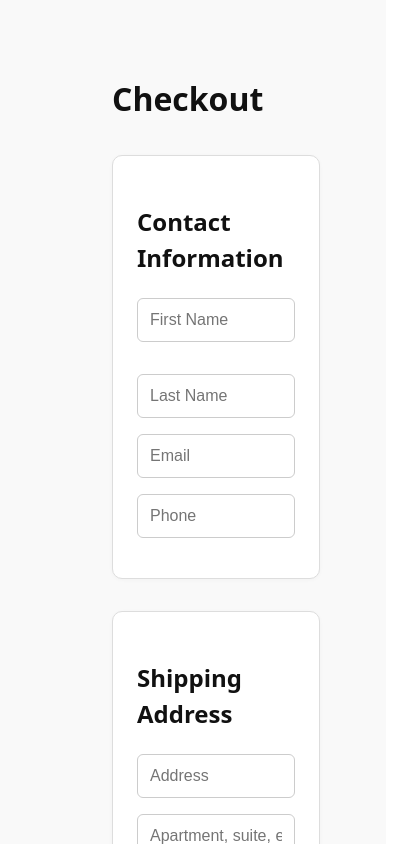
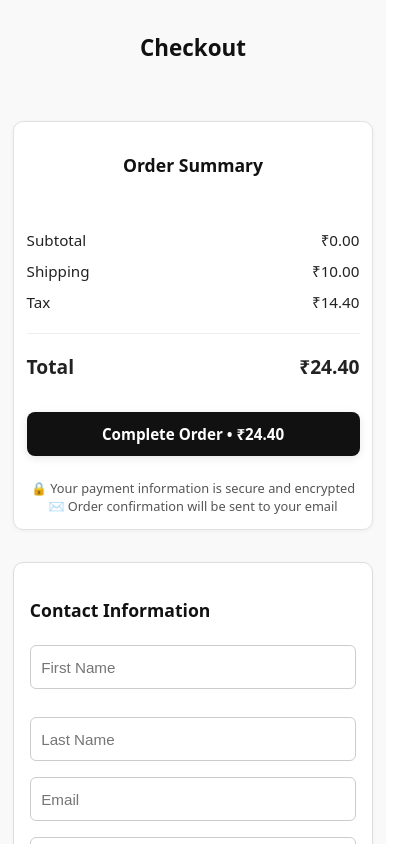
Before and after one commit to Prajwal4648/ecommerce-react-ui, a React (Vite) app: page /checkout in a window 390 px wide. Shown: the top 844 px of the page, 418 px wide, since content can reach past the window. Built offline with nearby package versions, Linux system fonts and the light colour scheme.

Commit message:
added responsiveness for checkout page

```diff
--- a/src/pages/Cart/Checkout.css
+++ b/src/pages/Cart/Checkout.css
@@ -162,3 +162,142 @@ input:not([type='checkbox']), select {
   margin-bottom: 0.5rem;
   color: #555;
 }
+
+/* Tablet (≤991px) */
+@media (max-width: 991px) {
+  .checkout-page {
+    padding: 2rem 2rem;
+  }
+
+  .checkout-title {
+    font-size: 1.8rem;
+  }
+
+  .checkout-container {
+    gap: 2rem;
+  }
+
+  .form-section h3 {
+    font-size: 1.3rem;
+  }
+
+  input:not([type='checkbox']),
+  select {
+    font-size: 0.95rem;
+  }
+}
+
+/* Mobile (≤768px) */
+@media (max-width: 768px) {
+  .checkout-page {
+    padding: 1.5rem 1rem;
+  }
+
+  .checkout-title {
+    text-align: center;
+    font-size: 1.6rem;
+    margin-bottom: 1.5rem;
+  }
+
+  .checkout-container {
+    flex-direction: column;
+    width: 100%;
+    gap: 2rem;
+  }
+
+  .checkout-form {
+    order: 2;
+  }
+
+  .row {
+    flex-direction: column;
+    gap: 0.75rem;
+  }
+
+  .form-section {
+    padding: 1rem;
+  }
+
+  input:not([type='checkbox']),
+  select {
+    padding: 0.65rem;
+    font-size: 0.95rem;
+  }
+
+  .payment-option {
+    font-size: 0.95rem;
+    padding: 0.8rem;
+  }
+
+  .cod-info {
+    padding: 0.8rem;
+  }
+}
+
+/* Small Devices (≤480px) */
+@media (max-width: 480px) {
+  .checkout-page {
+    padding: 1rem;
+  }
+
+  .checkout-title {
+    font-size: 1.4rem;
+  }
+
+  .form-section h3 {
+    font-size: 1.1rem;
+  }
+
+  .payment-option input[type='radio'],
+  .billing-checkbox input[type='checkbox'] {
+    width: 16px;
+    height: 16px;
+  }
+}
+
+/* Extra Small Devices (≤320px) */
+@media (max-width: 320px) {
+  .checkout-page {
+    padding: 0.8rem;
+  }
+
+  .checkout-title {
+    font-size: 1.2rem;
+  }
+
+  .form-section {
+    padding: 0.8rem;
+  }
+}
+
+/* Accessibility & Touch Targets */
+@media (max-width: 768px) {
+  .payment-option,
+  .billing-checkbox,
+  .complete-order-btn {
+    min-height: 44px;
+  }
+
+  input:not([type='checkbox']),
+  select {
+    min-height: 44px;
+  }
+}
+
+/* Focus style */
+input:focus,
+select:focus,
+.payment-option:focus-within,
+.complete-order-btn:focus {
+  outline: 2px solid #111;
+  outline-offset: 2px;
+}
+
+/* Smooth scroll and fix overflow */
+html {
+  scroll-behavior: smooth;
+}
+
+body {
+  overflow-x: hidden;
+}
--- a/src/pages/Cart/OrderSummary.css
+++ b/src/pages/Cart/OrderSummary.css
@@ -148,3 +148,190 @@
   transform: none;
   box-shadow: none;
 }
+
+/* Tablet (≤991px) */
+@media (max-width: 991px) {
+  .order-summary {
+    max-width: 100%;
+    padding: 1.5rem 1.8rem;
+    margin: 0 auto;
+  }
+
+  .order-summary-title {
+    font-size: 1.3rem;
+  }
+
+  .product-img {
+    width: 60px;
+    height: 60px;
+  }
+}
+
+/* Mobile (≤768px) */
+@media (max-width: 768px) {
+  .order-summary {
+    padding: 1rem 1.2rem;
+    width: 100%;
+    max-width: 100%;
+  }
+
+  .order-summary-title {
+    font-size: 1.25rem;
+    text-align: center;
+  }
+
+  .order-product {
+    flex-direction: row;
+    gap: 0.75rem;
+  }
+
+  .product-img {
+    margin: 0 0.75rem 0 0;
+    width: 52px;
+    height: 52px;
+  }
+
+  .product-title {
+    font-size: 1rem;
+  }
+
+  .product-details,
+  .product-qty,
+  .product-price {
+    font-size: 0.9rem;
+  }
+
+  .complete-order-btn {
+    font-size: 1rem;
+    padding: 0.85rem 1.2rem;
+  }
+}
+
+/* Small Devices (≤480px) */
+@media (max-width: 480px) {
+  .order-summary {
+    padding: 1rem;
+    border-radius: 10px;
+  }
+
+  .order-summary-title {
+    font-size: 1.1rem;
+  }
+
+  .product-title,
+  .product-price {
+    font-size: 0.9rem;
+  }
+
+  .complete-order-btn {
+    font-size: 0.95rem;
+    padding: 0.75rem 1rem;
+  }
+}
+
+/* Extra Small Devices (≤320px) */
+@media (max-width: 320px) {
+  .order-summary {
+    padding: 0.75rem;
+  }
+
+  .order-summary-title {
+    font-size: 1rem;
+  }
+
+  .product-img {
+    width: 48px;
+    height: 48px;
+  }
+
+  .product-title,
+  .product-price {
+    font-size: 0.85rem;
+  }
+
+  .complete-order-btn {
+    font-size: 0.85rem;
+    padding: 0.65rem;
+  }
+}
+
+/* Mobile Devices ≤768px */
+@media (max-width: 768px) {
+  .checkout-page {
+    padding: 1rem !important;
+    width: 100vw;
+    overflow-x: hidden;
+  }
+
+  .checkout-container {
+    flex-direction: column;
+    width: 100%;
+    gap: 1.5rem;
+  }
+
+  .checkout-form,
+  .order-summary {
+    width: 100%;
+  }
+
+  .order-summary {
+    padding: 1rem;
+    margin: 0;
+    border-radius: 10px;
+    box-sizing: border-box;
+  }
+
+  .order-product {
+    flex-direction: row;
+    gap: 0.75rem;
+    align-items: flex-start;
+  }
+
+  .product-img {
+    width: 60px;
+    height: 60px;
+    padding-top: 0;
+    margin-right: 1rem;
+  }
+
+  .product-info {
+    margin-right: 0;
+  }
+
+  .complete-order-btn {
+    width: 100%;
+  }
+}
+
+/* Small Devices ≤480px */
+@media (max-width: 480px) {
+  .checkout-page {
+    padding: 0.8rem !important;
+  }
+
+  .order-summary {
+    padding: 0.8rem;
+    width: 100%;
+  }
+
+  .product-img {
+    width: 50px;
+    height: 50px;
+  }
+
+  .product-title,
+  .product-details,
+  .product-qty,
+  .product-price {
+    font-size: 0.85rem;
+  }
+
+  .complete-order-btn {
+    font-size: 0.95rem;
+    padding: 0.75rem;
+  }
+
+  .order-notes {
+    font-size: 0.8rem;
+  }
+}
```
